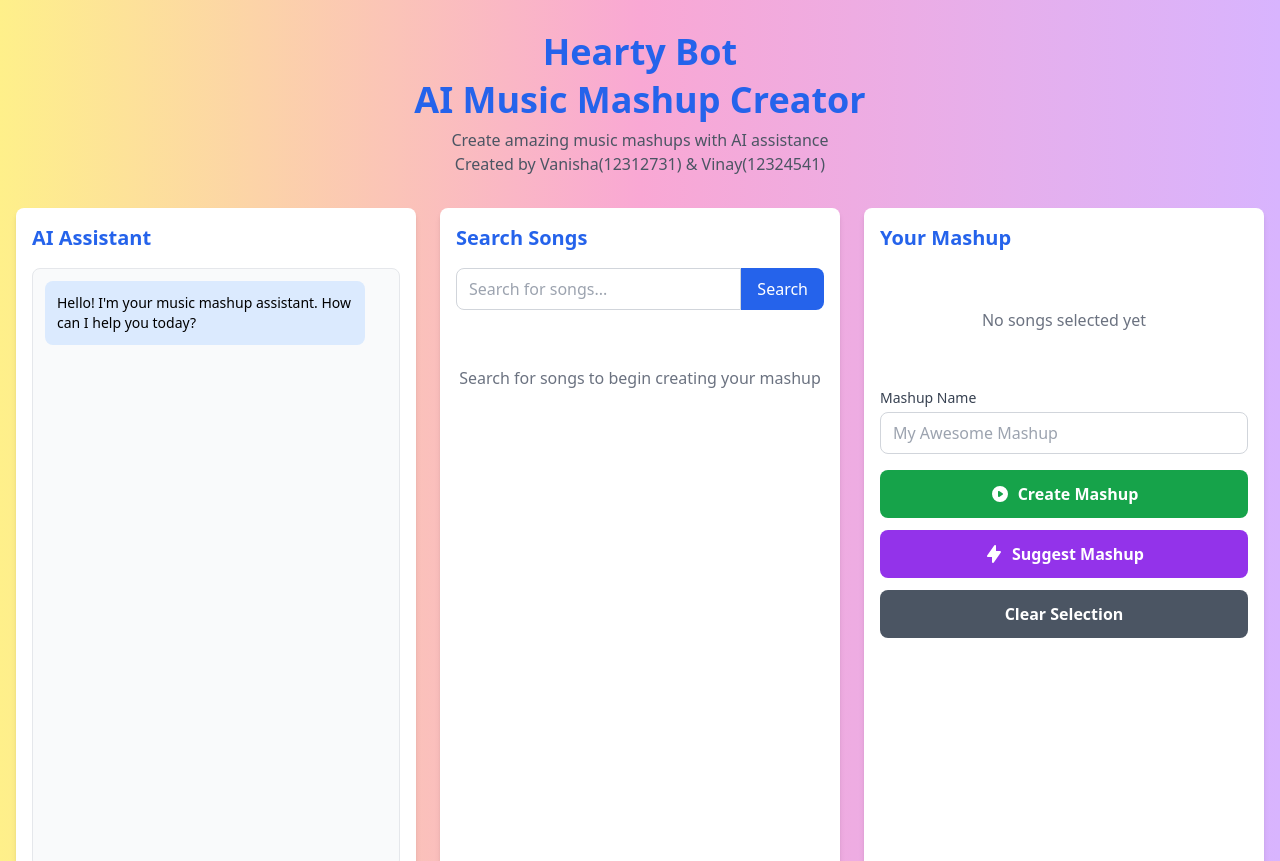
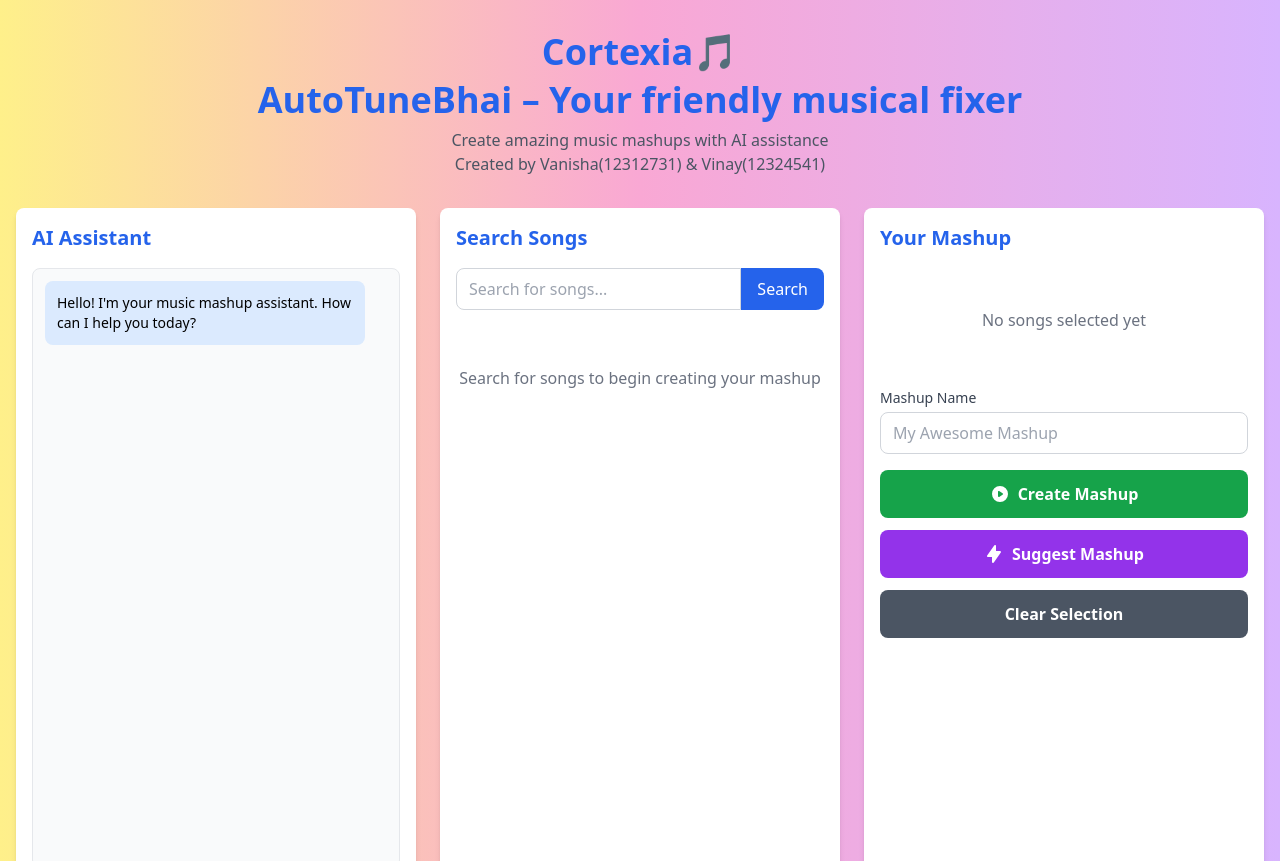
Before and after one commit to Van1sha/AI_music_Chatbot, a plain HTML site: page index.html in a window 1280 px wide. Shown: the top 861 px of the page. Drawn offline with nearby package versions, Linux system fonts and the light colour scheme; a script that the page names is missing.

Commit message:
Update index.html

```diff
--- a/index.html
+++ b/index.html
@@ -39,9 +39,9 @@
 <body class="bg-gradient-to-r from-yellow-200 via-pink-300 to-purple-300 font-sans">
     <div class="container mx-auto px-4 py-8">
         <header class="mb-8">
-                        <h1 class="text-4xl font-bold text-center text-blue-600 mb-2">Hearty Bot</h1>
+                        <h1 class="text-4xl font-bold text-center text-blue-600 mb-2">Cortexia🎵</h1>
 
-            <h1 class="text-4xl font-bold text-center text-blue-600 mb-2">AI Music Mashup Creator</h1>
+            <h1 class="text-4xl font-bold text-center text-blue-600 mb-2">AutoTuneBhai – Your friendly musical fixer</h1>
             <p class="text-center text-gray-600">Create amazing music mashups with AI assistance</p>
                         <p class="text-center text-gray-600">Created by Vanisha(12312731) & Vinay(12324541)</p>
 
```
